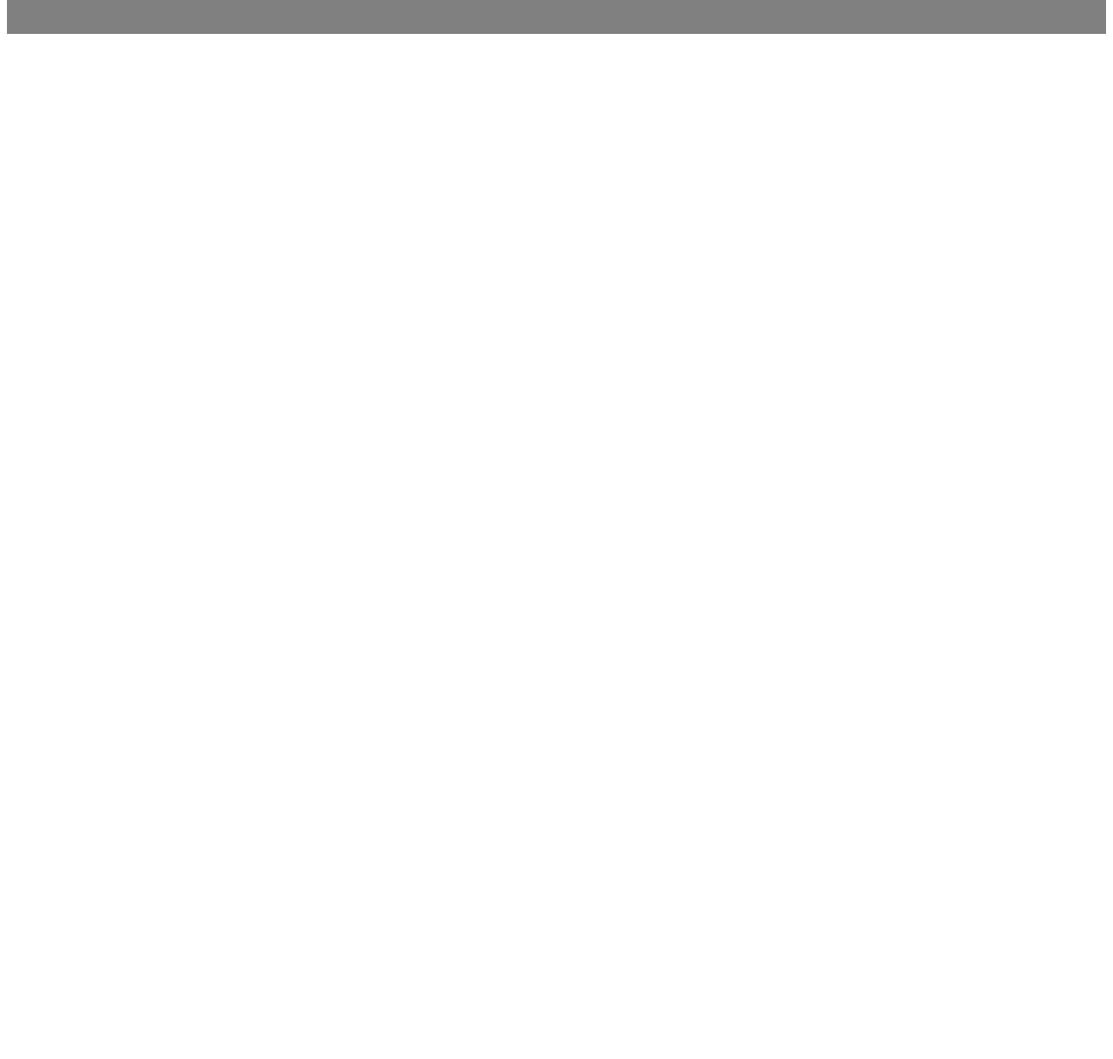
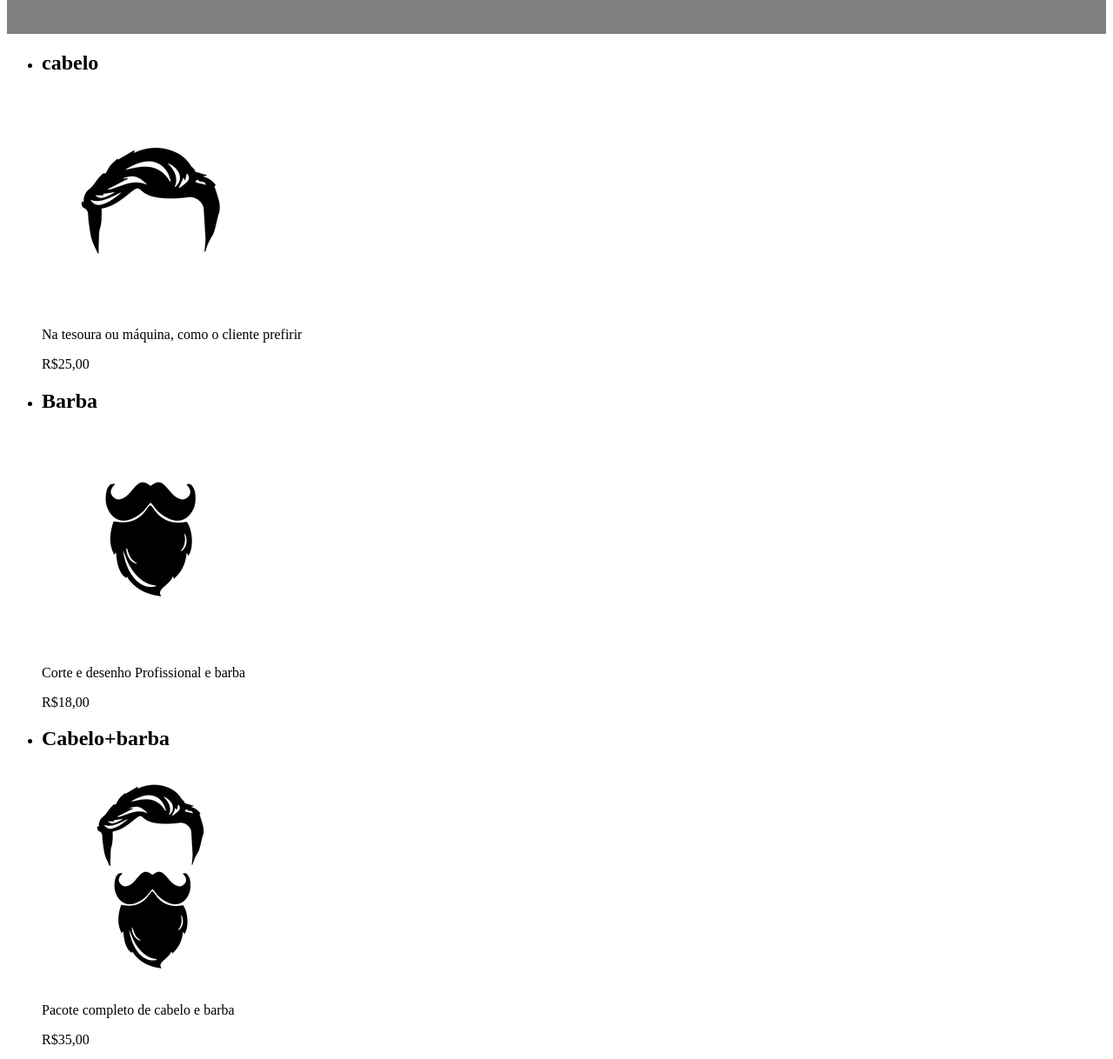
Before and after one commit to adryangabrielcesar/barbeariaAluraHomeAdryan, a plain HTML site: page index.html in a window 1280 px wide. Shown: the part 310-1528 px from the top of the page at 87% size. Before the commit the page ends 800 px from the top, so only its background shows below. Drawn offline with Linux system fonts and the light colour scheme.

Commit message:
Update index.html
jh

```diff
--- a/index.html
+++ b/index.html
@@ -21,14 +21,54 @@
 
     <nav>
         <ul>
-        <li> <a href="">HOME</a></li>
+        <li> <a href="https://adryangabrielcesar.github.io/barbearia-alura-eu/">HOME</a></li>
         <li> <a href="">PRODUTOS</a></li>
         <li> <a href="">CONTATOS</a></li>
          </ul>
     </nav>
+
 </div>
+</header>
 
-</header>
+<main>
+
+    <ul class="produto">
+        <li>
+            <h2>cabelo</h2>
+            <img class="foto" src="cabelo.jpg" alt="">
+            <p class="descrição">Na tesoura ou máquina, como o cliente
+            prefirir</p>
+            <p class="preço">R$25,00</p>
+
+        </li>
+
+        <li>
+            <h2>Barba</h2>
+            <img class="foto" src="barba.jpg" alt="">
+            <p class="descrição">Corte e desenho Profissional e barba </p>
+            <p class="preço">R$18,00</p>
+
+        </li>
+
+        <li>
+            <h2>Cabelo+barba</h2>
+            <img class="foto" src="cabelo+barba.jpg" alt="">
+            <p class="descrição">Pacote completo de cabelo e barba </p>
+            <p class="preço">R$35,00</p>
+
+        </li>
+
+
+    </ul>
+
+
+</main>
+
+<footer>
+ <img src="logo-branco.png" alt="">
+ <p>Copyright Barbearia Alura - 2023- Adryan Gabriel Cesar 1° B</p>
+
+</footer>
 
 </body>
 </html>
```
